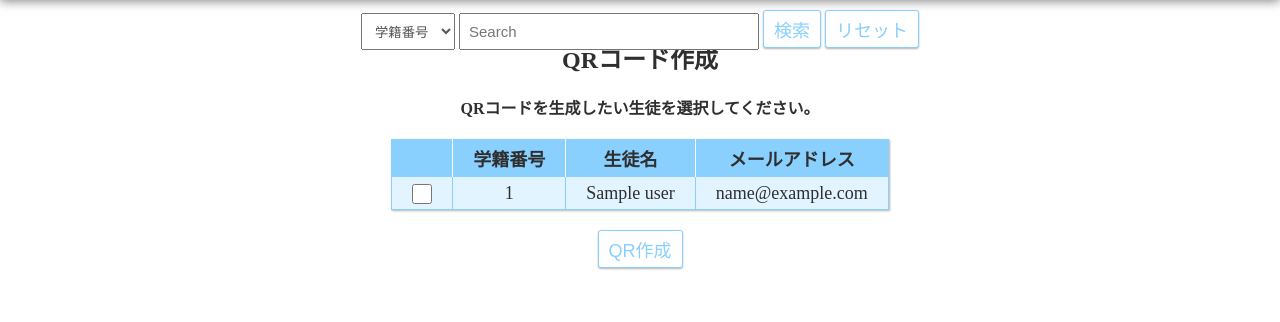
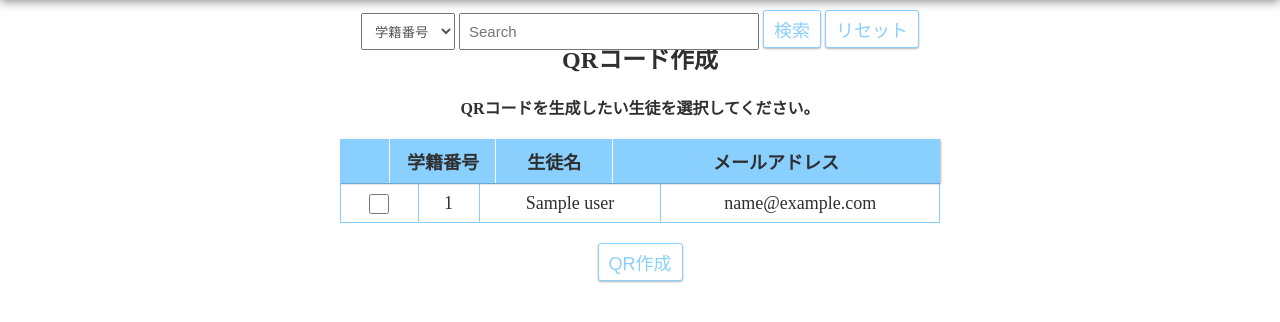
Before and after one commit to tora87/Hackathon_Jyobi_BMS, a Flask app: template templates/qr.html in a window 1280 px wide. Shown: the part 80-402 px from the top of the page. Run offline with Flask 2, Linux system fonts and the light colour scheme; the template is opened without the code that fills it: most values are stand-ins (such as "Sample title", 1, 10 or a date in 2020); lists and menus that the app fills with data are empty.

Commit message:
[Update]学生一覧スクロールバーの追加

```diff
--- a/static/css/qr.css
+++ b/static/css/qr.css
@@ -37,7 +37,29 @@
   height: 400px;
 }
 
+#scroll_table {
+  max-height: 300px;
+  width:100%;
+  overflow: auto;
+}
+#scroll_table::-webkit-scrollbar {
+  width: 3px;
+}
+#scroll_table::-webkit-scrollbar-thumb {
+  background: #909090;
+  border-radius: 10px;
+}
+#scroll_table::-webkit-scrollbar-track {
+  background: rgba(200,200,200,0.5);
+}
+
+#form-table-header {
+  position:relative;
+  width:100%;
+}
+
 .form-table {
+  width: 100%;
   margin: 0 auto;
   border: 1px solid rgb(137, 208, 255);
   border-collapse: collapse;
@@ -62,7 +84,7 @@
 
 th,td {
   font-size: 1.8rem;
-  padding: 5px 20px;
+  padding: 8px 15px;
 }
 
 th {
@@ -72,6 +94,9 @@ th {
 
 td {
   border: 1px solid rgb(137, 208, 255);
+}
+td:last-of-type {
+  border-right:none;
 }
 
 th:last-of-type {
--- a/templates/qr.html
+++ b/templates/qr.html
@@ -32,13 +32,16 @@
   <div class="container qr">
     <p class="form-info-text">QRコードを生成したい生徒を選択してください。</p>
     <form action="" class="form-create-qr" method="post">
-      <table class="form-table">
+      <table id="form-table-header" class="form-table">
         <tr>
-          <th></th>
-          <th>学籍番号</th>
-          <th>生徒名</th>
+          <th width="8.25%"></th>
+          <th width="17.7%">学籍番号</th>
+          <th width="19.5%">生徒名</th>
           <th>メールアドレス</th>
         </tr>
+      </table>
+      <div id="scroll_table">
+        <table class="form-table">
         <!-- 動的に増える部分 -->
         {% if user_data is defined %}
           {% for user in user_data %}
@@ -50,7 +53,8 @@
           </tr>
           {% endfor %}
         {% endif %}
-      </table>
+        </table>
+      </div>
       <button type=submit id="indicator" class="btn">QR作成</button>
     </form>
   </div>
```
